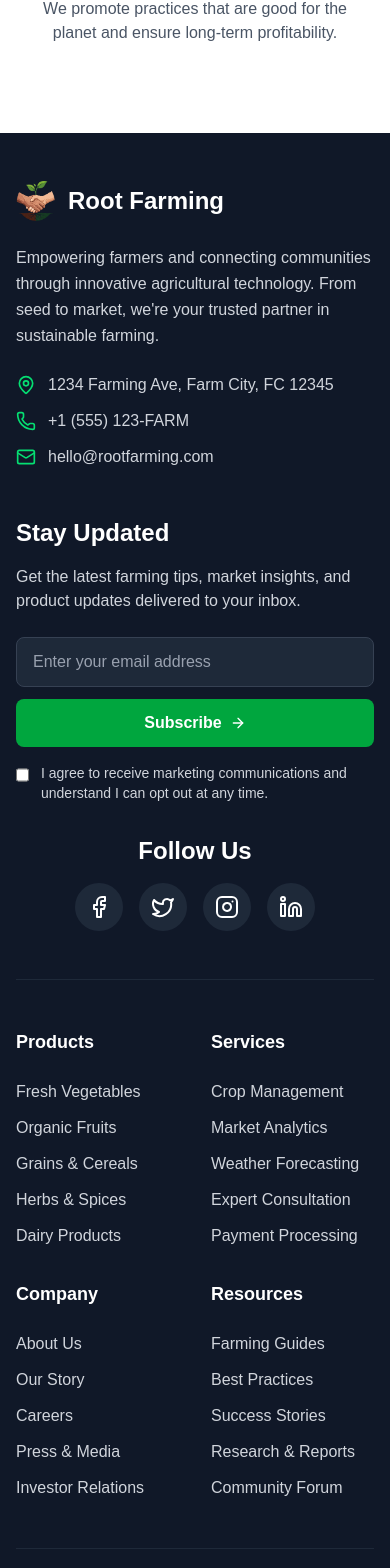
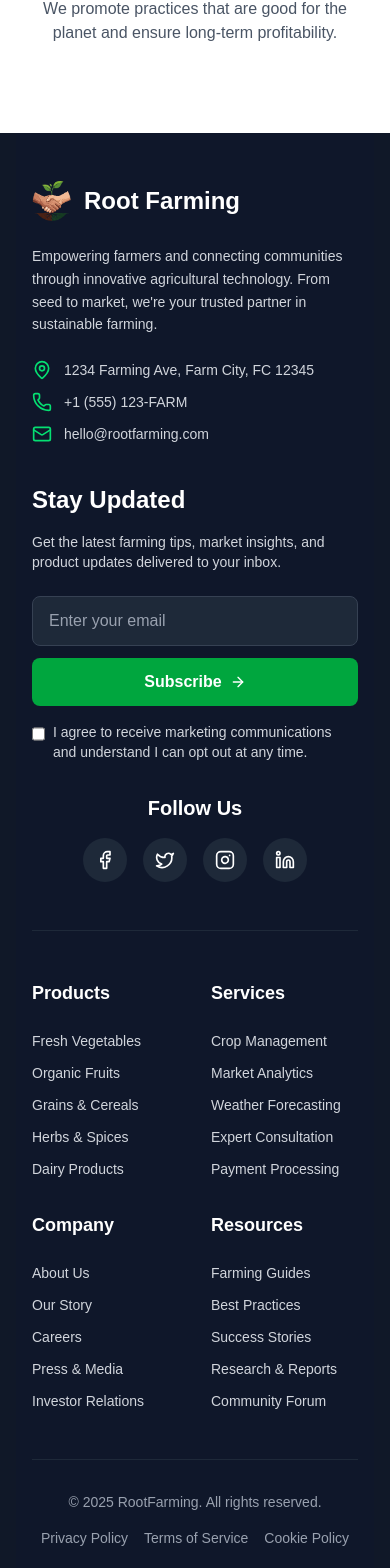
Before and after one commit to Subroto89/root-farming-frontend, a React (Vite) app: page /about in a window 390 px wide. Shown: the part 2899-4467 px from the top of the page. Built offline with nearby package versions, Linux system fonts and the light colour scheme; no server answers.

Commit message:
footer section polishing done

```diff
--- a/src/components/shared/Footer.jsx
+++ b/src/components/shared/Footer.jsx
@@ -65,68 +65,72 @@ const Footer = () => {
   ];
 
   return (
-    <div className="max-w-7xl mx-auto pt-12 pb-8">
-      {/* Company + Newsletter Section */}
-      <div className="flex flex-col lg:flex-row gap-12 items-start">
-        {/* Company Information */}
+    <footer className="bg-[#0F172A] text-white overflow-hidden">
+      <div className="max-w-7xl mx-auto px-4 sm:px-6 lg:px-8 pt-12 pb-8">
+        {/* Top Section */}
+        <div className="flex flex-col lg:flex-row gap-10 lg:gap-16 items-start">
+          {/* Company Info */}
           <div className="w-full lg:w-1/2">
             <div className="flex items-center space-x-3 mb-6">
               <img src={logo} alt="Root Farming Logo" className="h-10 w-10" />
-            <h2 className="text-2xl font-bold text-white">Root Farming</h2>
+              <h2 className="text-2xl font-bold">Root Farming</h2>
             </div>
 
-          <p className="text-gray-300 mb-6 leading-relaxed">
+            <p className="text-gray-300 mb-6 leading-relaxed text-sm sm:text-base">
               Empowering farmers and connecting communities through innovative
               agricultural technology. From seed to market, we're your trusted
               partner in sustainable farming.
             </p>
 
-          <div className="space-y-3">
-            <div className="flex items-center space-x-3">
-              <MapPin className="h-5 w-5 text-green-400" />
+            <div className="space-y-3 text-sm sm:text-base">
+              <div className="flex items-center gap-3 flex-wrap">
+                <MapPin className="h-5 w-5 text-green-400 flex-shrink-0" />
                 <span className="text-gray-300">
                   1234 Farming Ave, Farm City, FC 12345
                 </span>
               </div>
-            <div className="flex items-center space-x-3">
-              <Phone className="h-5 w-5 text-green-400" />
+              <div className="flex items-center gap-3 flex-wrap">
+                <Phone className="h-5 w-5 text-green-400 flex-shrink-0" />
                 <span className="text-gray-300">+1 (555) 123-FARM</span>
               </div>
-            <div className="flex items-center space-x-3">
-              <Mail className="h-5 w-5 text-green-400" />
+              <div className="flex items-center gap-3 flex-wrap">
+                <Mail className="h-5 w-5 text-green-400 flex-shrink-0" />
                 <span className="text-gray-300">hello@rootfarming.com</span>
               </div>
             </div>
           </div>
 
-        {/* Newsletter + Social */}
+          {/* Newsletter & Social */}
           <div className="w-full lg:w-1/2">
-          <h3 className="text-2xl font-bold mb-4 text-white">Stay Updated</h3>
-          <p className="text-gray-300 mb-6">
+            <h3 className="text-2xl font-bold mb-4">Stay Updated</h3>
+            <p className="text-gray-300 mb-6 text-sm sm:text-base">
               Get the latest farming tips, market insights, and product updates
               delivered to your inbox.
             </p>
 
-          <form onSubmit={handleSubscribe} className="space-y-4">
+            <form
+              onSubmit={handleSubscribe}
+              className="space-y-4 w-full max-w-lg"
+            >
               <div className="flex flex-col sm:flex-row gap-3">
                 <input
                   type="email"
                   value={email}
                   onChange={e => setEmail(e.target.value)}
-                placeholder="Enter your email address"
+                  placeholder="Enter your email"
                   className="flex-1 px-4 py-3 bg-gray-800 border border-gray-700 rounded-lg text-white placeholder-gray-400 focus:outline-none focus:border-green-400"
                   required
                 />
                 <button
                   type="submit"
-                className="bg-green-600 text-white px-6 py-3 rounded-lg font-semibold hover:bg-green-700 transition-colors flex items-center justify-center"
+                  className="bg-green-600 text-white px-6 py-3 rounded-lg font-semibold hover:bg-green-700 transition-all flex items-center justify-center whitespace-nowrap"
                 >
                   Subscribe
                   <ArrowRight className="h-4 w-4 ml-2" />
                 </button>
               </div>
 
-            <label className="flex items-start space-x-3">
+              <label className="flex items-start gap-2 sm:gap-3 text-sm text-gray-300">
                 <input
                   type="checkbox"
                   checked={agreed}
@@ -134,26 +138,27 @@ const Footer = () => {
                   className="mt-1 w-4 h-4 accent-green-700 border-gray-700 rounded focus:ring-green-700"
                   required
                 />
-              <span className="text-sm text-gray-300">
-                I agree to receive marketing communications and understand I can
-                opt out at any time.
+                <span>
+                  I agree to receive marketing communications and understand I
+                  can opt out at any time.
                 </span>
               </label>
             </form>
 
-          <div className="mt-8 text-center lg:text-left">
-            <h3 className="text-2xl font-bold mb-4 text-white">Follow Us</h3>
-            <div className="flex justify-center lg:justify-start space-x-4">
+            {/* Social Icons */}
+            <div className="mt-8 text-center sm:text-left">
+              <h3 className="text-xl font-bold mb-4">Follow Us</h3>
+              <div className="flex justify-center sm:justify-start gap-4 flex-wrap">
                 {socialLinks.map((social, index) => {
-                const IconComponent = social.icon;
+                  const Icon = social.icon;
                   return (
                     <Link
                       key={index}
                       to={social.path}
                       aria-label={social.label}
-                    className="bg-gray-800 hover:bg-green-600 p-3 rounded-full transition-colors"
+                      className="bg-gray-800 hover:bg-green-600 p-3 rounded-full transition-all"
                     >
-                    <IconComponent className="h-6 w-6" />
+                      <Icon className="h-5 w-5 sm:h-6 sm:w-6" />
                     </Link>
                   );
                 })}
@@ -164,14 +169,20 @@ const Footer = () => {
 
         {/* Quick Links */}
         <div className="grid grid-cols-2 sm:grid-cols-2 md:grid-cols-3 lg:grid-cols-4 gap-8 border-t border-gray-800 mt-12 pt-12">
-        <div>
-          <h3 className="text-lg font-bold mb-6 text-white">Products</h3>
-          <ul className="space-y-3">
-            {productLinks.map((link, index) => (
-              <li key={index}>
+          {[
+            { title: 'Products', links: productLinks },
+            { title: 'Services', links: serviceLinks },
+            { title: 'Company', links: companyLinks },
+            { title: 'Resources', links: resourceLinks },
+          ].map((section, index) => (
+            <div key={index}>
+              <h3 className="text-lg font-bold mb-6">{section.title}</h3>
+              <ul className="space-y-3 text-sm sm:text-base">
+                {section.links.map((link, i) => (
+                  <li key={i}>
                     <Link
                       to={link.path}
-                  className="text-gray-300 hover:text-green-400 transition-colors"
+                      className="text-gray-300 hover:text-green-400 transition-all"
                     >
                       {link.name}
                     </Link>
@@ -179,86 +190,33 @@ const Footer = () => {
                 ))}
               </ul>
             </div>
-
-        <div>
-          <h3 className="text-lg font-bold mb-6 text-white">Services</h3>
-          <ul className="space-y-3">
-            {serviceLinks.map((link, index) => (
-              <li key={index}>
-                <Link
-                  to={link.path}
-                  className="text-gray-300 hover:text-green-400 transition-colors"
-                >
-                  {link.name}
-                </Link>
-              </li>
           ))}
-          </ul>
         </div>
 
-        <div>
-          <h3 className="text-lg font-bold mb-6 text-white">Company</h3>
-          <ul className="space-y-3">
-            {companyLinks.map((link, index) => (
-              <li key={index}>
-                <Link
-                  to={link.path}
-                  className="text-gray-300 hover:text-green-400 transition-colors"
-                >
-                  {link.name}
-                </Link>
-              </li>
-            ))}
-          </ul>
-        </div>
-
-        <div>
-          <h3 className="text-lg font-bold mb-6 text-white">Resources</h3>
-          <ul className="space-y-3">
-            {resourceLinks.map((link, index) => (
-              <li key={index}>
-                <Link
-                  to={link.path}
-                  className="text-gray-300 hover:text-green-400 transition-colors"
-                >
-                  {link.name}
-                </Link>
-              </li>
-            ))}
-          </ul>
-        </div>
-      </div>
-
-      {/* Copyright */}
+        {/* Bottom Bar */}
         <div className="border-t border-gray-800 mt-12 pt-8">
-        <div className="flex flex-col md:flex-row justify-between items-center text-center md:text-left space-y-4 md:space-y-0">
+          <div className="flex flex-col md:flex-row justify-between items-center text-center md:text-left gap-4 md:gap-0">
             <p className="text-gray-400 text-sm">
-            © 2024 RootFarming. All rights reserved.
+              © {new Date().getFullYear()} RootFarming. All rights reserved.
             </p>
 
-          <div className="flex flex-wrap justify-center md:justify-end space-x-6 text-sm">
+            <div className="flex flex-wrap justify-center md:justify-end gap-4 text-sm">
+              {['Privacy Policy', 'Terms of Service', 'Cookie Policy'].map(
+                (item, i) => (
                   <Link
+                    key={i}
                     to="#"
-              className="text-gray-400 hover:text-green-400 transition-colors"
+                    className="text-gray-400 hover:text-green-400 transition-all"
                   >
-              Privacy Policy
+                    {item}
                   </Link>
-            <Link
-              to="#"
-              className="text-gray-400 hover:text-green-400 transition-colors"
-            >
-              Terms of Service
-            </Link>
-            <Link
-              to="#"
-              className="text-gray-400 hover:text-green-400 transition-colors"
-            >
-              Cookie Policy
-            </Link>
+                )
+              )}
             </div>
           </div>
         </div>
       </div>
+    </footer>
   );
 };
 
```
Also changed, not shown: src/components/HomePage/BecomePartner.jsx (+43 -29 lines). Lines whose indentation alone changed are shown as unchanged.
